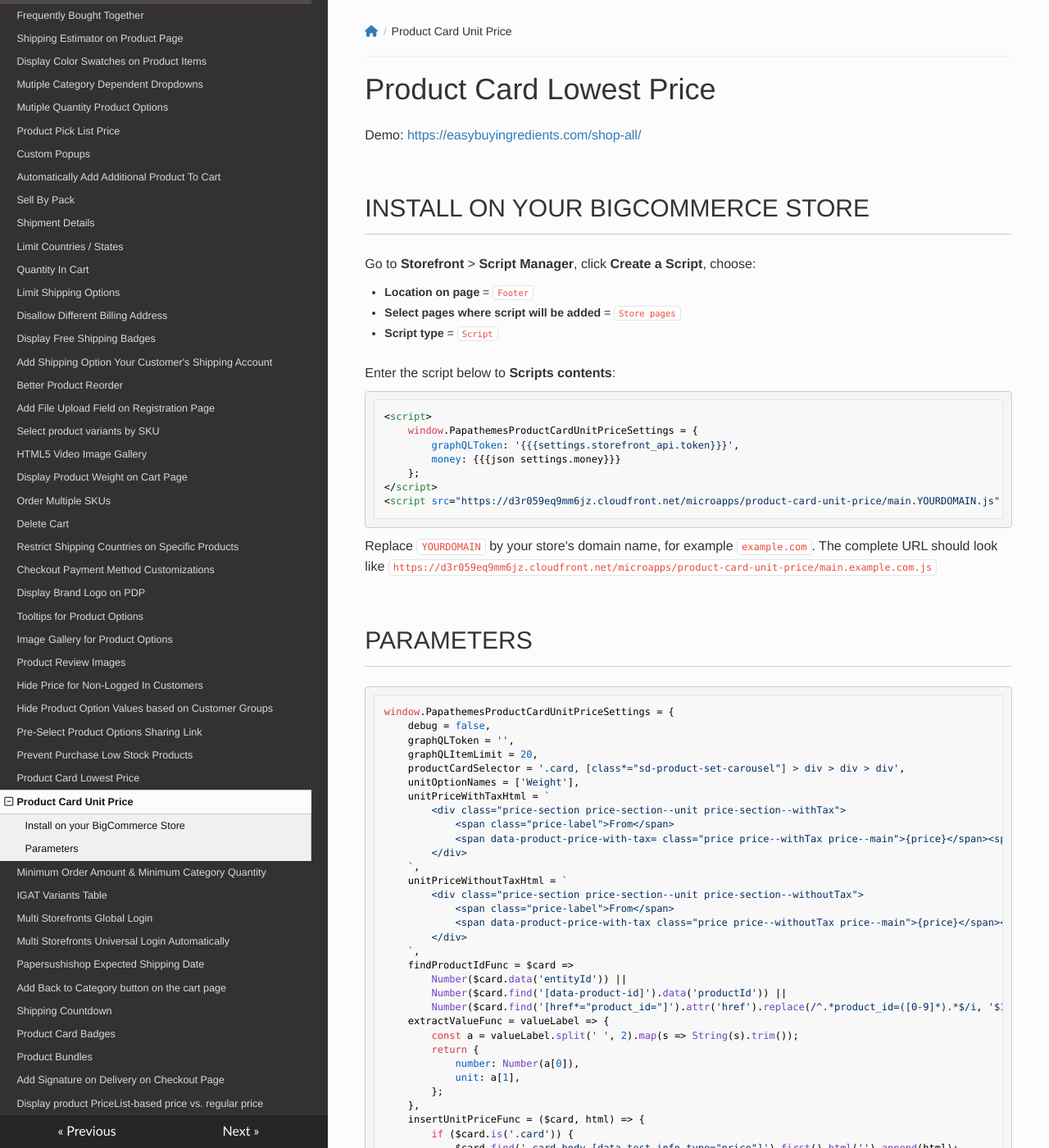
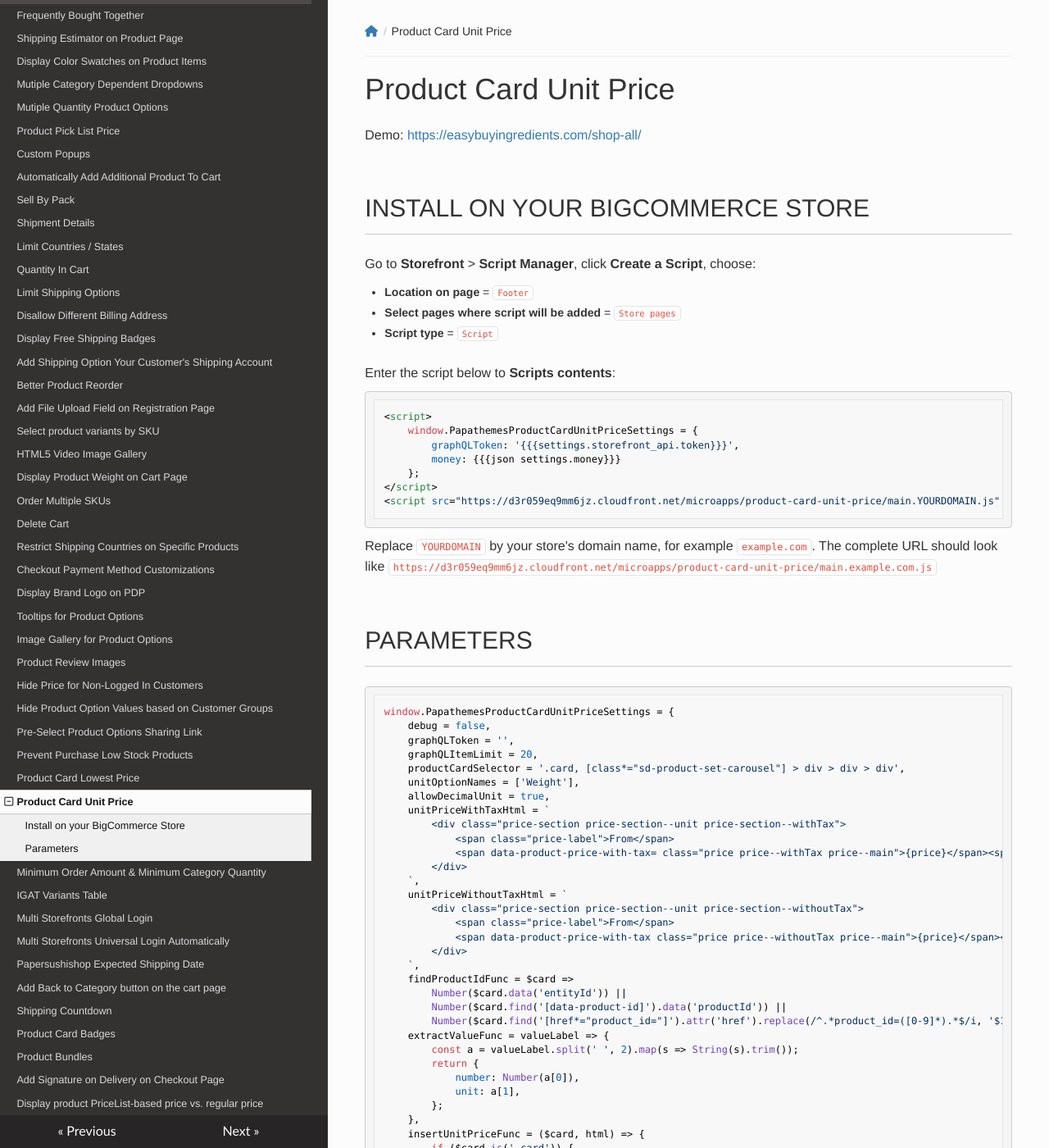
Before and after one commit to tvlgiao/bc-addons-docs, an MkDocs documentation site: the page built from docs/product-card-unit-price.md, in a window 1280 px wide and 1400 px high. Shown: the whole window at 82% size. Built offline with MkDocs 1.6.1, drawn with Linux system fonts in a browser that asks for light colours; nearby versions of some CDN libraries.

Commit message:
Update product-card-unit-price

```diff
--- a/docs/product-card-unit-price.md
+++ b/docs/product-card-unit-price.md
@@ -1,4 +1,4 @@
-# Product Card Lowest Price
+# Product Card Unit Price
 
 Demo: <https://easybuyingredients.com/shop-all/>
 
@@ -36,6 +36,7 @@
     graphQLItemLimit = 20,
     productCardSelector = '.card, [class*="sd-product-set-carousel"] > div > div > div',
     unitOptionNames = ['Weight'],
+    allowDecimalUnit = true,
     unitPriceWithTaxHtml = `
         <div class="price-section price-section--unit price-section--withTax">
             <span class="price-label">From</span>
```
